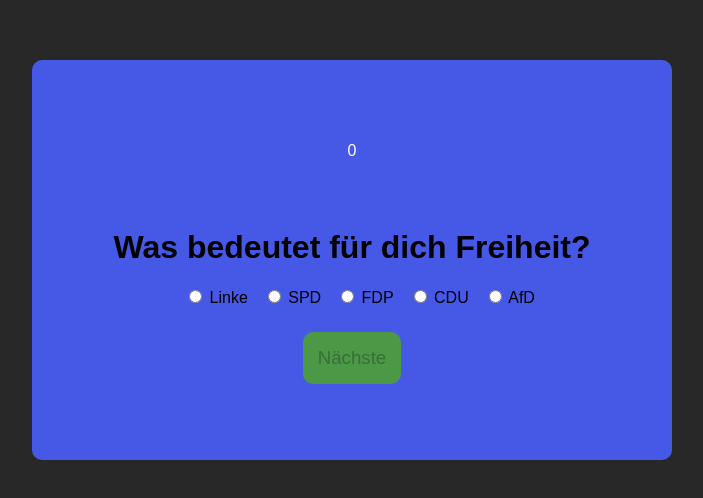
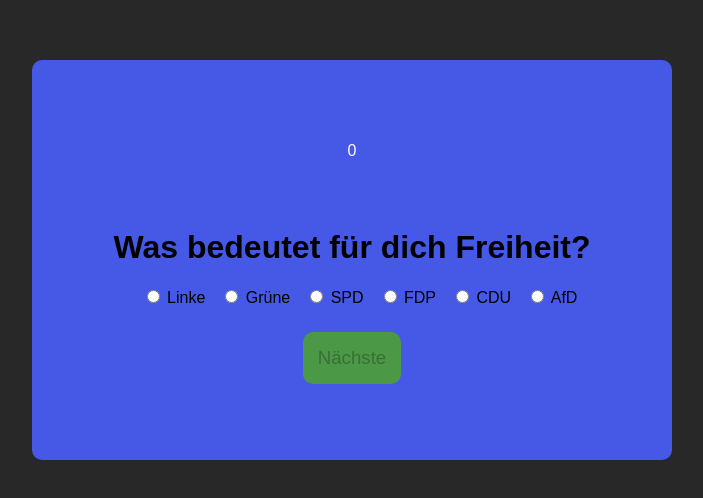
Before and after one commit to EveIsReal/political_compass, a SvelteKit app: page /1 in a window 1280 px wide. Shown: the part 140-638 px from the top of the page, without its empty margins (288-991 px from the left). Built offline with nearby package versions, Linux system fonts and the light colour scheme.

Commit message:
added grüne-party

```diff
--- a/src/questions.json
+++ b/src/questions.json
@@ -3,6 +3,7 @@
         "question": "Wie stehst du zum Klimawandel?",
         "choices": [
             "Linke",
+            "Grüne",
             "SPD",
             "FDP",
             "CDU",
@@ -13,6 +14,7 @@
         "question": "Was bedeutet für dich Freiheit?",
         "choices": [
             "Linke",
+            "Grüne",
             "SPD",
             "FDP",
             "CDU",
@@ -23,6 +25,7 @@
         "question": "Wie sollte deiner Meinung nach Vermögen verteilt werden?",
         "choices": [
             "Linke",
+            "Grüne",
             "SPD",
             "FDP",
             "CDU",
@@ -33,6 +36,7 @@
         "question": "Braucht Schule dringend eine Reform?",
         "choices": [
             "Linke",
+            "Grüne",
             "SPD",
             "FDP",
             "CDU",
@@ -43,6 +47,7 @@
         "question": "Ist Deutschland auf dem Weg in eine Diktatur?",
         "choices": [
             "Linke",
+            "Grüne",
             "SPD",
             "FDP",
             "CDU",
@@ -53,6 +58,7 @@
         "question": "Ist die heutige deutsche Regierung unfähig ihren Job zu tun?",
         "choices": [
             "Linke",
+            "Grüne",
             "SPD",
             "FDP",
             "CDU",
@@ -63,6 +69,7 @@
         "question": "Wie stehst du zur Globalisierung?",
         "choices": [
             "Linke",
+            "Grüne",
             "SPD",
             "FDP",
             "CDU",
--- a/src/routes/[q_id]/+page.svelte
+++ b/src/routes/[q_id]/+page.svelte
@@ -1,8 +1,8 @@
 <script lang="ts">
-    import questions from "../../questions.json";
-	import { score, usedQuestions } from "../../stores";
-	import { sumOfDigits } from "../../utils";
-	import type { PageData } from "./$types";
+	import questions from '../../questions.json';
+	import { score, usedQuestions } from '../../stores';
+	import { sumOfDigits } from '../../utils';
+	import type { PageData } from './$types';
 	export let data: PageData;
 
 	const question = questions[data.id].question;
@@ -23,31 +23,36 @@
 
 			<div class="choices">
 				<label for="c0">
-                    <input type="radio" bind:group={answer} value={0} name="c0" class="choice">
+					<input type="radio" bind:group={answer} value={0} name="c0" class="choice" />
 					Linke
 				</label>
 
 				<label for="c1">
-                    <input type="radio" bind:group={answer} value={1} name="c1" class="choice">
+					<input type="radio" bind:group={answer} value={1} name="c1" class="choice" />
+					Grüne
+				</label>
+
+				<label for="c2">
+					<input type="radio" bind:group={answer} value={2} name="c2" class="choice" />
 					SPD
 				</label>
 
-                <label for="c2">
-                    <input type="radio" bind:group={answer} value={2} name="c2" class="choice">
+				<label for="c3">
+					<input type="radio" bind:group={answer} value={3} name="c3" class="choice" />
 					FDP
 				</label>
 
-                <label for="c3">
-                    <input type="radio" bind:group={answer} value={3} name="c3" class="choice">
+				<label for="c4">
+					<input type="radio" bind:group={answer} value={4} name="c4" class="choice" />
 					CDU
 				</label>
 
-                <label for="c4">
-                    <input type="radio" bind:group={answer} value={4} name="c4" class="choice">
+				<label for="c5">
+					<input type="radio" bind:group={answer} value={5} name="c5" class="choice" />
 					AfD
 				</label>
 			</div>
-            <button type="submit" class={isSelected ? "submit-btn" : "locked"} disabled={!isSelected}>
+			<button type="submit" class={isSelected ? 'submit-btn' : 'locked'} disabled={!isSelected}>
 				Nächste
 			</button>
 			<div class="info">
@@ -60,7 +65,6 @@
 </div>
 
 <style>
-
 	.locked {
 		cursor: not-allowed;
 		background-color: rgb(75, 152, 71);
@@ -68,9 +72,8 @@
 		margin-top: 25px;
 		border-radius: 10px;
 		border: none;
-        transition: all .1s;
+		transition: all 0.1s;
 		font-size: 14pt;
-
 	}
 
 	.info {
@@ -123,15 +126,15 @@
 		border-radius: 10px;
 		background-color: rgb(76, 203, 69);
 		border: none;
-        transition: all .1s;
+		transition: all 0.1s;
 		cursor: pointer;
 		font-size: 14pt;
 	}
 
 	.submit-btn:hover {
-        transition: all .1s;
-        -webkit-box-shadow: 1px 5px 15px 5px rgba(255,255,255,0.4);
-        box-shadow: 1px 5px 15px 5px rgba(255,255,255,0.4);
+		transition: all 0.1s;
+		-webkit-box-shadow: 1px 5px 15px 5px rgba(255, 255, 255, 0.4);
+		box-shadow: 1px 5px 15px 5px rgba(255, 255, 255, 0.4);
 	}
 
 	/* .choice:hover {
```
Lines whose indentation alone changed are shown as unchanged.
